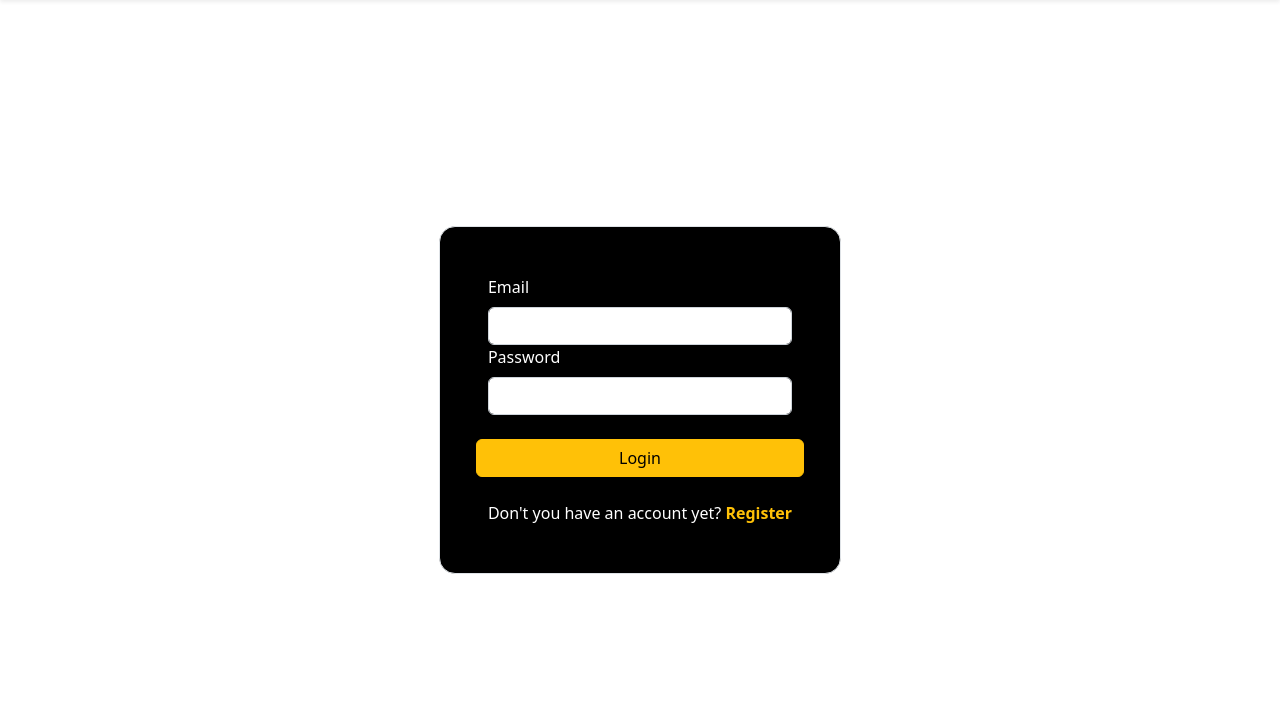
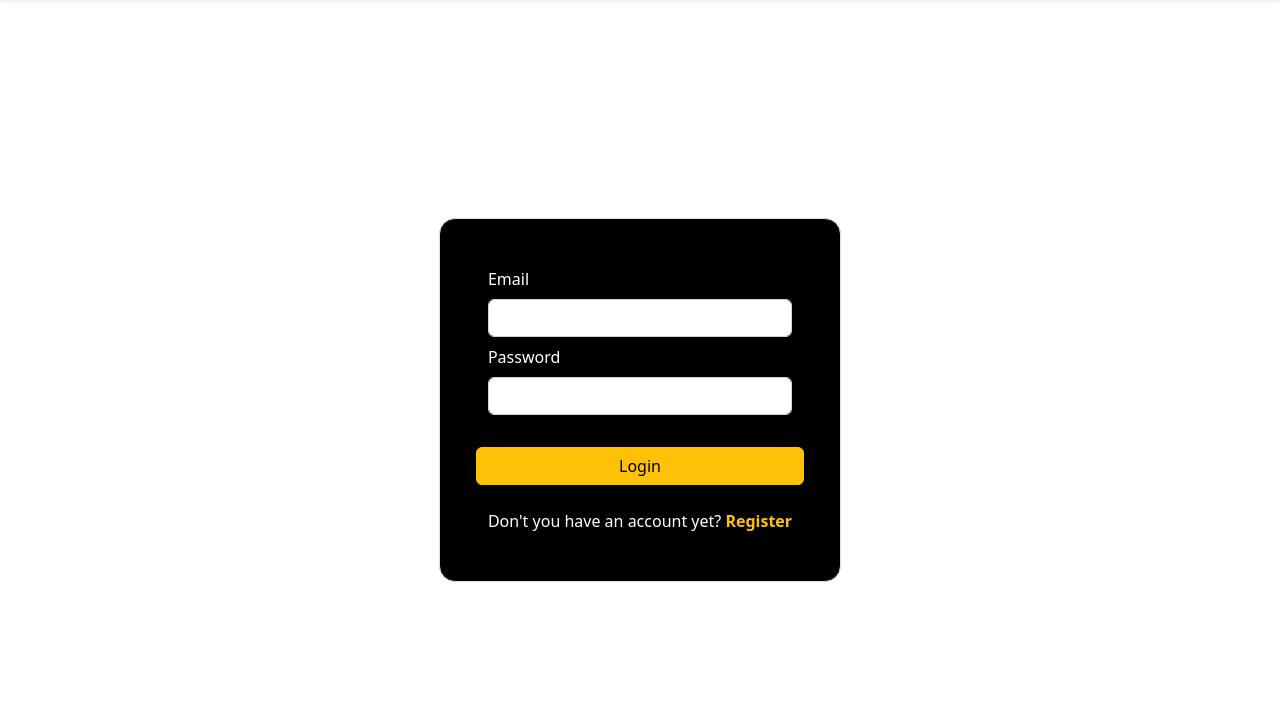
Before and after one commit to AndreaBern26/Chat_Proyect, a Flask app: page /auth/login in a window 1280 px wide. Shown: the part 70-795 px from the top of the page. Run offline with Flask 2, Linux system fonts and the light colour scheme.

Commit message:
Update login.html

```diff
--- a/templates/auth/login.html
+++ b/templates/auth/login.html
@@ -13,14 +13,14 @@
                         <span>{{ error }}</span>
                     {% endfor %}
                 </div>
-                <div class="form-field">
+                <div class="form-field mt-2">
                     {{ form.password.label(class_="form-label text-white") }}
                     {{ form.password(class_="form-control text-black") }}
                     {% for error in form.password.errors %}
                         <span>{{ error }}</span>
                     {% endfor %}
                 </div>
-                <div class="row">
+                <div class="row mt-2">
                     {{ form.submit(class_="btn btn-warning mt-4") }}
                 </div>
                 <div class="d-inline-block mt-4 text-white">
```
